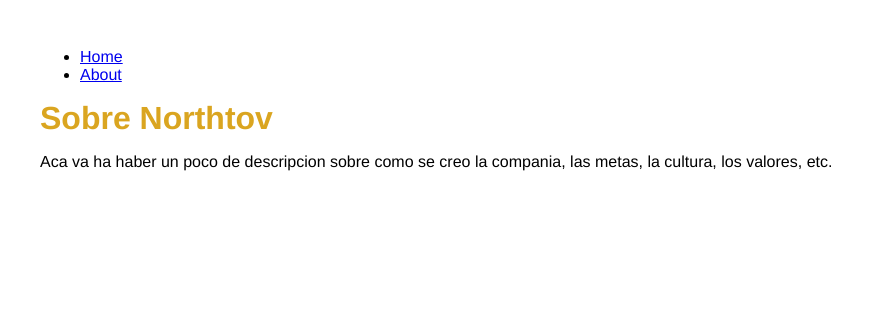
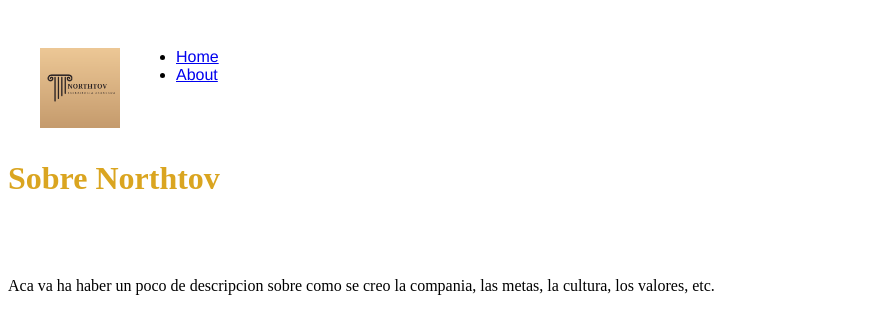
Before and after one commit to hnorthcote/northtov, a Gatsby site: page /about in a window 1280 px wide. Shown: the whole page, without its empty margins (0-885 px from the left). Built offline with nearby package versions, Linux system fonts and the light colour scheme; Gatsby itself is replaced by a stand-in of ours.

Commit message:
separated header from layout

```diff
--- /dev/null
+++ b/src/components/header.js
@@ -0,0 +1,33 @@
+import * as React from 'react'
+import { Link } from 'gatsby'
+import { StaticImage } from "gatsby-plugin-image"
+
+import {    container,
+            navLinks,
+            navLinkItem,
+            navLinkText,
+            top,
+            logo} from './layout.module.css'
+
+const Header = ({pageTitle}) => {
+    return (
+        <div className={top}>
+            <StaticImage
+            className={logo}
+            alt="logo"
+            src="../images/logo.png"
+            />
+            <div className={container}>
+                <title>{pageTitle}</title>
+                <nav>
+                    <ul className={navLinks}>
+                        <li className={navLinkItem}><Link to = "/" className={navLinkText}>Home</Link></li>
+                        <li className={navLinkItem}><Link to = "/about" className={navLinkText}>About</Link></li>
+                    </ul>
+                </nav>
+            </div>
+        </div>
+    )
+}
+
+export default Header;
--- a/src/components/layout.js
+++ b/src/components/layout.js
@@ -1,29 +1,19 @@
 import * as React from 'react'
-import { Link } from 'gatsby'
-import {  container,
-            heading,
-            navLinks,
-            navLinkItem,
-            navLinkText} from './layout.module.css'
+import { heading }from './layout.module.css'
+import Header from './header'
 
 
 
 const Layout = ({pageTitle, children}) => {
     return (
-        <div className={container}>
-            <title>{pageTitle}</title>
-            <nav>
-                <ul className={navLinks}>
-                    <li className={navLinkItem}><Link to = "/" className={navLinkText}>Home</Link></li>
-                    <li className={navLinkItem}><Link to = "/about" className={navLinkText}>About</Link></li>
-                </ul>
-            </nav>
+        <div>
+            <Header/>
             <main>
                 <h1 className={heading}>{pageTitle}</h1>
                 {children}
             </main>
         </div>
-    )
+      )
 }
 
 export default Layout
--- a/src/components/layout.module.css
+++ b/src/components/layout.module.css
@@ -1,9 +1,8 @@
 .container {
     font-family: 'Franklin Gothic Medium', 'Arial Narrow', Arial, sans-serif;
-    flex-direction: row;
-    flex-wrap: wrap;
-    margin: 1rem;
-    padding: 1rem;
+    display: flex;
+    flex-direction: column;
+    padding-left: 1rem;
 }
 
 .heading  {
@@ -37,12 +36,20 @@
     color: black;
   }
   .logo {
+    margin-top: 1rem;
     max-height: 5rem;
     max-width: 5rem;
-    flex-wrap: wrap;
   }
 
   .top {
-    flex-wrap: wrap;
+    display: flex;
+    flex-wrap: nowrap;
     flex-direction: row;
+    margin: 1rem;
+    padding: 1rem;
   }
+
+  .text {
+    margin-top: 5rem;
+    align-self: center;
+  }
--- a/src/pages/about.js
+++ b/src/pages/about.js
@@ -1,10 +1,13 @@
 import * as React from 'react'
 import Layout from '../components/layout'
+import { logo, top, text } from "../components/layout.module.css"
+
 
 const AboutPage =  () => {
     return (
+
         <Layout pageTitle="Sobre Northtov">
-            <p>Aca va ha haber un poco de descripcion sobre como se creo la compania, las metas, la cultura, los valores, etc.</p>
+            <p className={text}>Aca va ha haber un poco de descripcion sobre como se creo la compania, las metas, la cultura, los valores, etc.</p>
         </Layout>
     )
 }
```
Also changed, not shown: src/pages/index.js (+4 -12 lines), src/components/footer.js (added).
